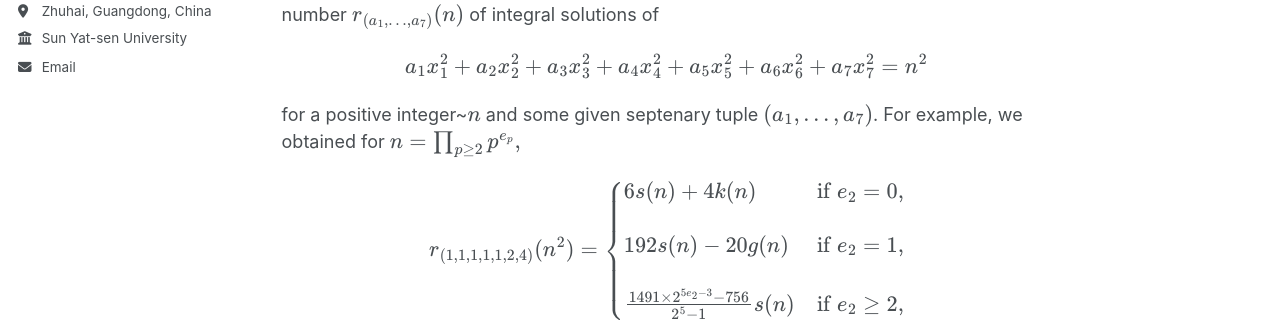
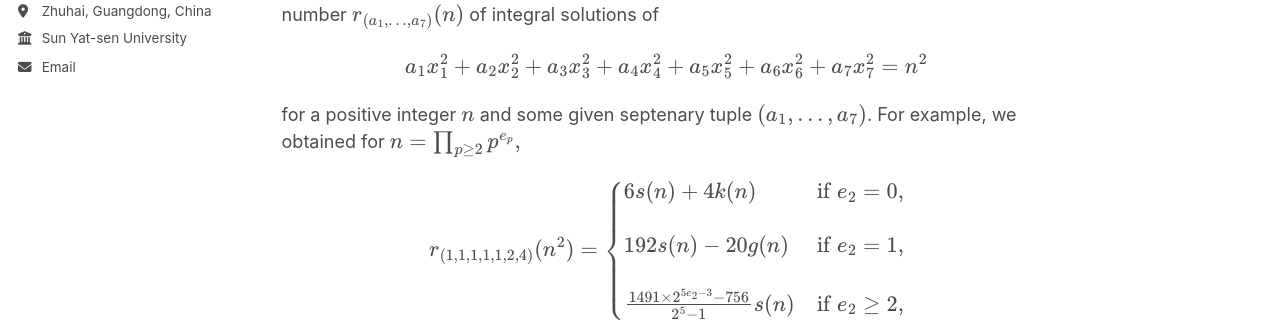
Before and after one commit to Dongxi-Ye/homepage, a Jekyll site: the page built from _teaching/Project 2023.md, in a window 1280 px wide and 900 px high. Shown: the part 382-704 px from the top of the window. Built offline with Jekyll 4.4.1, drawn with Linux system fonts in a browser that asks for light colours.

```diff
--- a/_teaching/Project 2023.md
+++ b/_teaching/Project 2023.md
@@ -16,7 +16,7 @@ $$
 a_{1}x_{1}^{2}+a_{2}x_{2}^{2}+a_{3}x_{3}^{2}+a_{4}x_{4}^{2}+a_{5}x_{5}^{2}+a_{6}x_{6}^{2}+a_{7}x_{7}^{2}=n^{2}
 $$
 
-for a positive integer~$$n$$ and some given septenary tuple $$(a_{1},\ldots,a_{7})$$. For example, we obtained for
+for a positive integer $$n$$ and some given septenary tuple $$(a_{1},\ldots,a_{7})$$. For example, we obtained for
 $$n=\prod_{p\geq2}p^{e_{p}},$$
 
 $$
```
